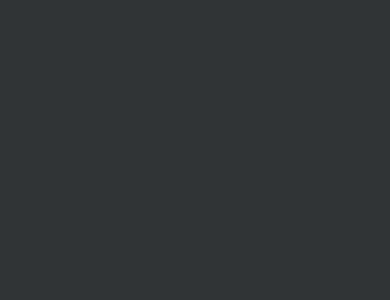
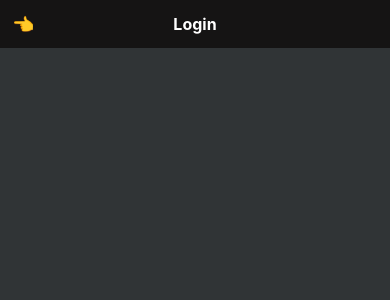
Before and after one commit to yungblud/concerts-app, a React Native app: screen /AuthStack in a window 390 px wide. Shown: the top 300 px of the page. Built offline with nearby package versions, Linux system fonts and the light colour scheme.

Commit message:
feat: modified UI

```diff
--- a/src/components/BottomTabBar.tsx
+++ b/src/components/BottomTabBar.tsx
@@ -46,7 +46,7 @@ const BottomTabBar = ({state, navigation}: Props) => {
           onLongPress={onLongPress}
           activeOpacity={1.0}
           key={route.key}
-          style={{height: 62 + bottomInset}}>
+          style={{height: 58 + bottomInset, justifyContent: 'center'}}>
           {(() => {
             switch (route.name) {
               case navigations.HomeStack.name:
@@ -67,7 +67,7 @@ const BottomTabBar = ({state, navigation}: Props) => {
           })()}
           <TabBarLabel
             style={{
-              marginBottom: bottomInset,
+              // marginBottom: bottomInset,
               color: isFocused ? focusedColor : unfocusedColor,
             }}>
             {(() => {
@@ -90,9 +90,11 @@ const BottomTabBar = ({state, navigation}: Props) => {
 
   return (
     <View
-      style={{
-        height: 48 + bottomInset,
-      }}>
+      style={
+        {
+          // height: 48 + bottomInset,
+        }
+      }>
       <Wrapper>{tabBarItems}</Wrapper>
     </View>
   );
@@ -106,7 +108,7 @@ const TabBarItem = styled.TouchableOpacity`
   flex: 1;
   align-items: center;
   justify-content: center;
-  height: 100%;
+  /* height: 100%; */
   background-color: ${colors.gray.base};
 `;
 
@@ -114,22 +116,22 @@ const TabBarLabel = styled.Text`
   color: white;
   font-weight: bold;
   font-size: 12px;
-  margin-top: 4px;
+  margin-top: 8px;
 `;
 
 const Home = styled(HomeIcon)`
-  width: 24px;
-  height: 24px;
+  width: 20px;
+  height: 20px;
 `;
 
 const Search = styled(SearchIcon)`
-  width: 24px;
-  height: 24px;
+  width: 20px;
+  height: 20px;
 `;
 
 const Genie = styled(GenieIcon)`
-  width: 24px;
-  height: 24px;
+  width: 20px;
+  height: 20px;
 `;
 
 export default memo(BottomTabBar);
--- a/src/navigations/AuthStackNavigation/AuthStackNavigation.tsx
+++ b/src/navigations/AuthStackNavigation/AuthStackNavigation.tsx
@@ -1,17 +1,58 @@
-import {createNativeStackNavigator} from '@react-navigation/native-stack';
+import {
+  createNativeStackNavigator,
+  NativeStackHeaderProps,
+} from '@react-navigation/native-stack';
+import {useCallback} from 'react';
+import {Pressable, Text, View} from 'react-native';
+import {SafeAreaView} from 'react-native-safe-area-context';
+import colors from '../../lib/colors';
 import LoginScreen from '../../screens/LoginScreen/LoginScreen';
 import {AuthStackParamList} from './types';
 
 const AuthStack = createNativeStackNavigator<AuthStackParamList>();
 
 const AuthStackNavigation = () => {
+  const renderHeader = useCallback((props: NativeStackHeaderProps) => {
+    return (
+      <SafeAreaView
+        edges={['top']}
+        style={{
+          backgroundColor: colors.gray.base,
+          justifyContent: 'center',
+          alignItems: 'center',
+        }}>
+        <View
+          style={{
+            flexDirection: 'row',
+            alignItems: 'center',
+            justifyContent: 'center',
+            height: 48,
+            width: '100%',
+          }}>
+          <Pressable
+            onPress={() => props.navigation.goBack()}
+            style={{position: 'absolute', left: 12}}>
+            <Text style={{fontSize: 18}}>👈</Text>
+          </Pressable>
+          <Text
+            style={{
+              color: colors.white.base,
+              fontWeight: 'bold',
+              fontSize: 16,
+            }}>
+            Login
+          </Text>
+        </View>
+      </SafeAreaView>
+    );
+  }, []);
   return (
     <AuthStack.Navigator>
       <AuthStack.Screen
         name="LoginScreen"
         component={LoginScreen}
         options={{
-          header: () => null,
+          header: renderHeader,
         }}
       />
     </AuthStack.Navigator>
--- a/src/screens/SettingScreen/SettingScreen.tsx
+++ b/src/screens/SettingScreen/SettingScreen.tsx
@@ -1,5 +1,5 @@
 import React from 'react';
-import {View} from 'react-native';
+import {Text, View} from 'react-native';
 import {useSafeAreaInsets} from 'react-native-safe-area-context';
 import styled from 'styled-components/native';
 import colors from '../../lib/colors';
@@ -20,7 +20,12 @@ const SettingScreen = ({}: SettingScreenProps) => {
           });
         }}
         topInset={topInset}>
-        <LoginText>Login</LoginText>
+        <LoginTopInner>
+          <LoginText>Login</LoginText>
+          <Text style={{marginLeft: 'auto', marginRight: 30, fontSize: 24}}>
+            👉
+          </Text>
+        </LoginTopInner>
       </LoginTop>
       <SettingWrapper />
     </View>
@@ -28,7 +33,7 @@ const SettingScreen = ({}: SettingScreenProps) => {
 };
 
 const LoginTop = styled.Pressable<{topInset: number}>`
-  height: ${p => `${130 + p.topInset}px`};
+  height: ${p => `${80 + p.topInset}px`};
   width: 100%;
   background-color: ${colors.gray.base};
   padding-top: ${p => `${p.topInset}px`};
@@ -37,13 +42,18 @@ const LoginTop = styled.Pressable<{topInset: number}>`
   border-bottom-color: ${colors.gray.light};
 `;
 
+const LoginTopInner = styled.View`
+  flex-direction: row;
+  align-items: center;
+`;
+
 const SettingWrapper = styled.View`
   flex: 1;
   background-color: ${colors.gray.light};
 `;
 
 const LoginText = styled.Text`
-  font-size: 24px;
+  font-size: 18px;
   font-weight: 700;
   margin-left: 48px;
   color: ${colors.white.base};
```
